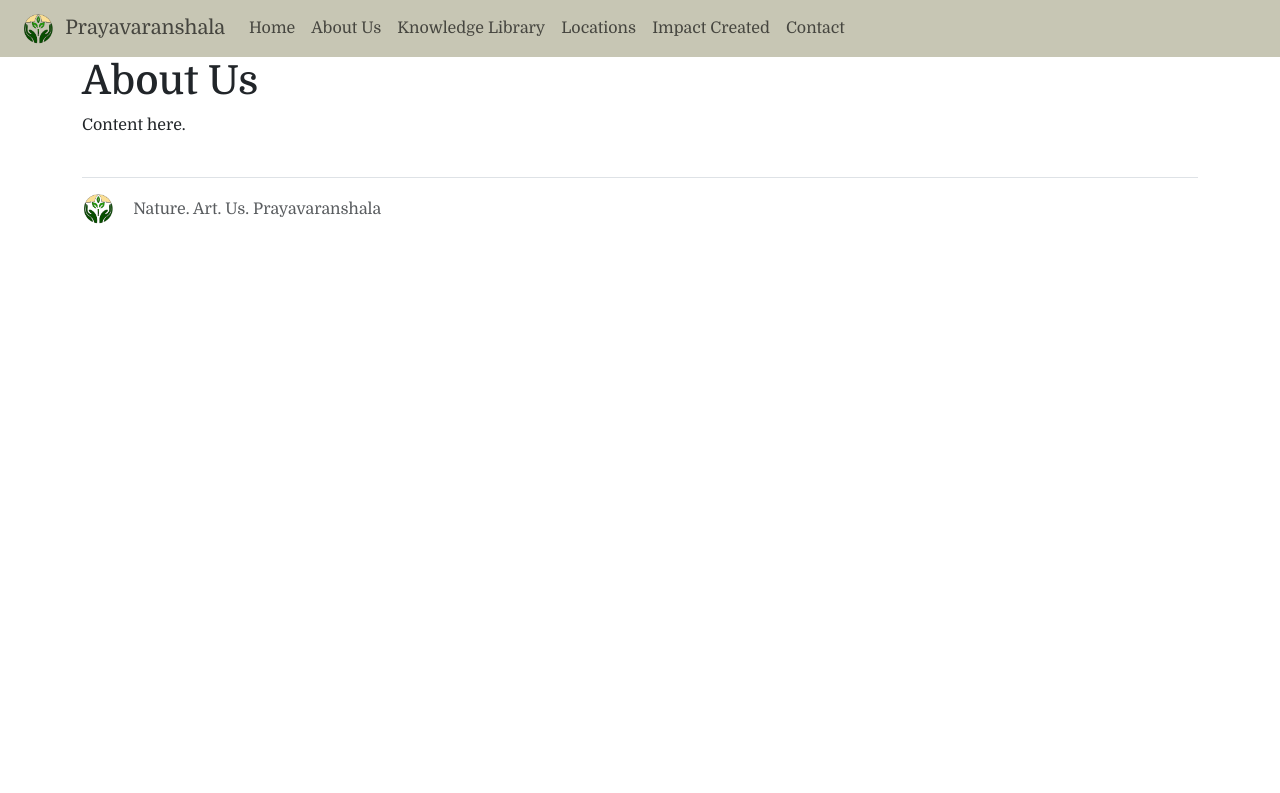
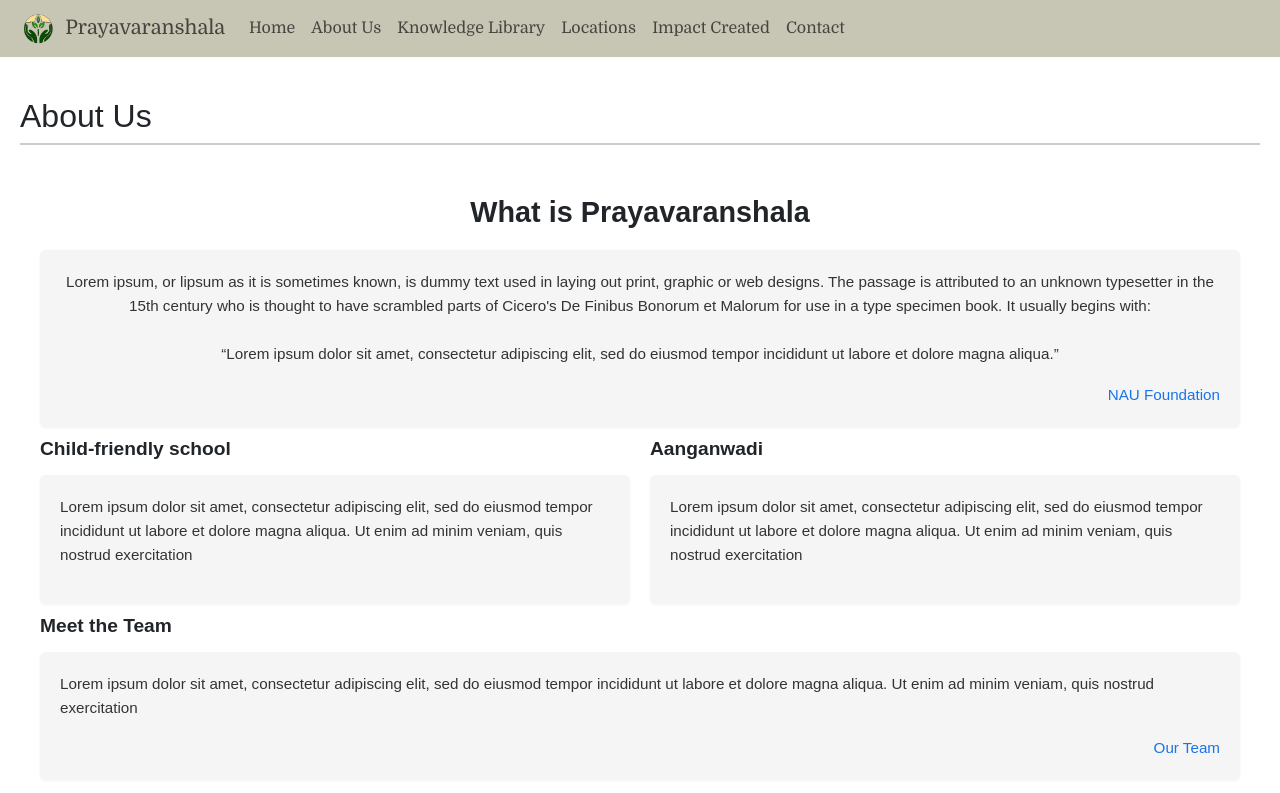
Before and after one commit to nathCode45/nau-prayavaranshala, a React (Vite) app: page /about-us in a window 1280 px wide. Shown: the top 793 px of the page. Built offline with nearby package versions, Linux system fonts and the light colour scheme.

Commit message:
About-us template

```diff
--- a/src/components/AboutUs.jsx
+++ b/src/components/AboutUs.jsx
@@ -1,12 +1,162 @@
-import React from "react";
+import React, { useEffect } from "react";
 
 const AboutUs = () => {
-    return(
-        <div className="container flex-grow-1">
-            <h1>About Us</h1>
-            <p>Content here.</p>
+  useEffect(() => {
+    document.documentElement.style.scrollBehavior = "smooth";
+    return () => {
+
+      document.documentElement.style.scrollBehavior = "auto";
+
+    };
+  }, []);
+
+  const styles = {
+    container: {
+        padding: "40px 20px",
+        fontFamily: "Arial, sans-serif",
+    },
+    page: {
+      padding: "40px 20px",
+      fontFamily: "Arial, sans-serif",
+    },
+    section: {
+      marginBottom: "10px",
+    },
+    title: {
+        fontSize: "2rem",
+        borderBottom: "2px solid #ccc",
+        paddingBottom: "8px",
+      },
+    heading: {
+      fontSize: "1.8rem",
+      fontWeight: "bold",
+      textAlign: "center",
+      marginBottom: "20px",
+    },
+    subHeading: {
+      fontSize: "1.2rem",
+      fontWeight: "bold",
+      marginBottom: "15px",
+    },
+    paragraph: {
+      fontSize: "0.95rem",
+      lineHeight: "1.6",
+      color: "#333",
+    },
+    card: {
+      backgroundColor: "#f5f5f5",
+      padding: "20px",
+      borderRadius: "6px",
+      boxShadow: "0 1px 3px rgba(0,0,0,0.05)",
+    },
+    twoColumn: {
+      display: "grid",
+      gridTemplateColumns: "1fr 1fr",
+      gap: "20px",
+    },
+    textRight: {
+      textAlign: "right",
+    },
+    textCenter: {
+      textAlign: "center",
+    },
+    footer: {
+      borderTop: "1px solid #ccc",
+      paddingTop: "30px",
+      marginTop: "50px",
+      fontSize: "0.9rem",
+      color: "#666",
+      textAlign: "center",
+    },
+    link: {
+      color: "#1a73e8",
+      textDecoration: "none",
+      fontSize: "0.95rem",
+    }
+  };
+
+  return (
+    <div style={styles.container}>
+        <div style={styles.section}>
+            <h1 style={styles.title}>About Us</h1>
         </div>
-    );
+        <div style={styles.page}>
+        {/* What is Prayavaranshala Section */}
+        <section id="what-is-section" style={styles.section}>
+
+            <h2 style={styles.heading}>What is Prayavaranshala</h2>
+            <div style={styles.card}>
+            <p style={{ ...styles.paragraph, ...styles.textCenter }}>
+                Lorem ipsum, or lipsum as it is sometimes known, is dummy text used in
+                laying out print, graphic or web designs. The passage is attributed to an
+                unknown typesetter in the 15th century who is thought to have scrambled
+                parts of Cicero's De Finibus Bonorum et Malorum for use in a type specimen
+                book. It usually begins with: <br /><br />
+                “Lorem ipsum dolor sit amet, consectetur adipiscing elit, sed do eiusmod
+                tempor incididunt ut labore et dolore magna aliqua.”
+            </p>
+            <div style={styles.textRight}>
+                <a href="#foundation" style={styles.link}>NAU Foundation</a>
+            </div>
+            </div>
+        </section>
+
+        {/* CFS & Aanganwadi Section */}
+        <section style={{ ...styles.section, ...styles.twoColumn }}>
+            <div id="cfs-section">
+            <h3 style={styles.subHeading}>Child-friendly school</h3>
+            <div style={styles.card}>
+                <p style={styles.paragraph}>
+                Lorem ipsum dolor sit amet, consectetur adipiscing elit, sed do eiusmod
+                tempor incididunt ut labore et dolore magna aliqua. Ut enim ad minim
+                veniam, quis nostrud exercitation
+                </p>
+            </div>
+            </div>
+
+            <div id="aaganwadi-section">
+            <h3 style={styles.subHeading}>Aanganwadi</h3>
+            <div style={styles.card}>
+                <p style={styles.paragraph}>
+                Lorem ipsum dolor sit amet, consectetur adipiscing elit, sed do eiusmod
+                tempor incididunt ut labore et dolore magna aliqua. Ut enim ad minim
+                veniam, quis nostrud exercitation
+                </p>
+            </div>
+            </div>
+        </section>
+
+        {/* Meet the Team Section */}
+        <section id="team-section" style={styles.section}>
+            <h3 style={styles.subHeading}>Meet the Team</h3>
+            <div style={styles.card}>
+            <p style={styles.paragraph}>
+                Lorem ipsum dolor sit amet, consectetur adipiscing elit, sed do eiusmod
+                tempor incididunt ut labore et dolore magna aliqua. Ut enim ad minim veniam,
+                quis nostrud exercitation
+            </p>
+            <div style={styles.textRight}>
+                <a href="#team" style={styles.link}>Our Team</a>
+            </div>
+            </div>
+        </section>
+
+        {/* Connect Section */}
+        <section id="connect-section" style={styles.section}>
+            <h3 style={styles.subHeading}>Connect</h3>
+            <div style={styles.card}>
+            <p style={styles.paragraph}>
+                Lorem ipsum dolor sit amet, consectetur adipiscing elit, sed do eiusmod
+                tempor incididunt ut labore et dolore magna aliqua. Ut enim ad minim veniam,
+                quis nostrud exercitation
+            </p>
+            <a href="#contact" style={styles.link}>Contact us</a>
+            </div>
+        </section>
+
+        </div>
+    </div>
+  );
 };
 
 export default AboutUs;
--- a/src/components/Contact.jsx
+++ b/src/components/Contact.jsx
@@ -61,7 +61,6 @@ const Contact = () => {
     <div style={styles.container}>
       <div style={styles.section}>
         <h1 style={styles.heading}>Contact Us</h1>
-        <p style={styles.text}>Home / Contact Us</p>
       </div>
 
       <div style={styles.section}>
```
